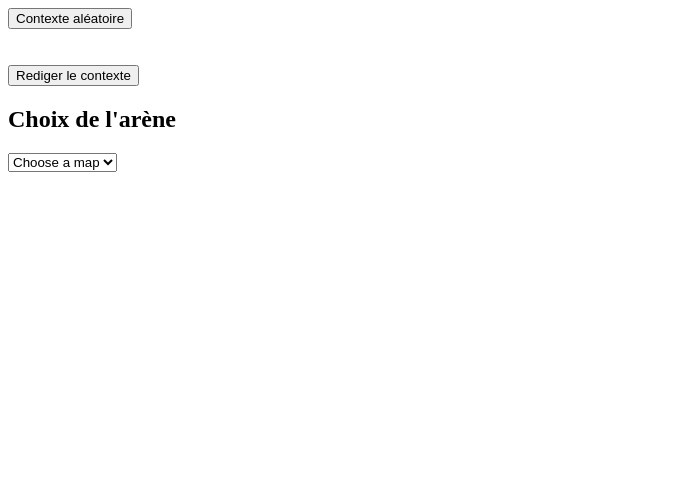
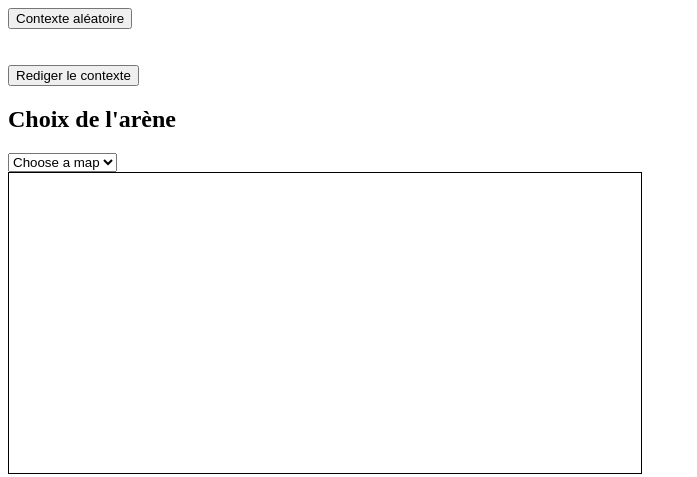
Before and after one commit to Stuude/Dimension-Battle, a plain HTML site: page index.html in a window 1280 px wide. Shown: the whole page, without its empty margins (0-697 px from the left). Drawn offline with Linux system fonts and the light colour scheme.

Commit message:
rajout du css

```diff
--- a/index.html
+++ b/index.html
@@ -7,6 +7,7 @@
     <meta charset="UTF-8">
     <meta http-equiv="X-UA-Compatible" content="IE=edge">
     <meta name="viewport" content="width=device-width, initial-scale=1.0">
+    <link rel="stylesheet" href="styleArena.css">
 
     <title>Contexte</title>
 </head>
@@ -36,7 +37,9 @@
 
 
         </div>
-            <script type="text/javascript" src="contexte.js"></script>
+
+
+    <script type="text/javascript" src="contexte.js"></script>
     <script type="text/javascript" src="Arena.js"></script>
 </body>
 </html>
```
